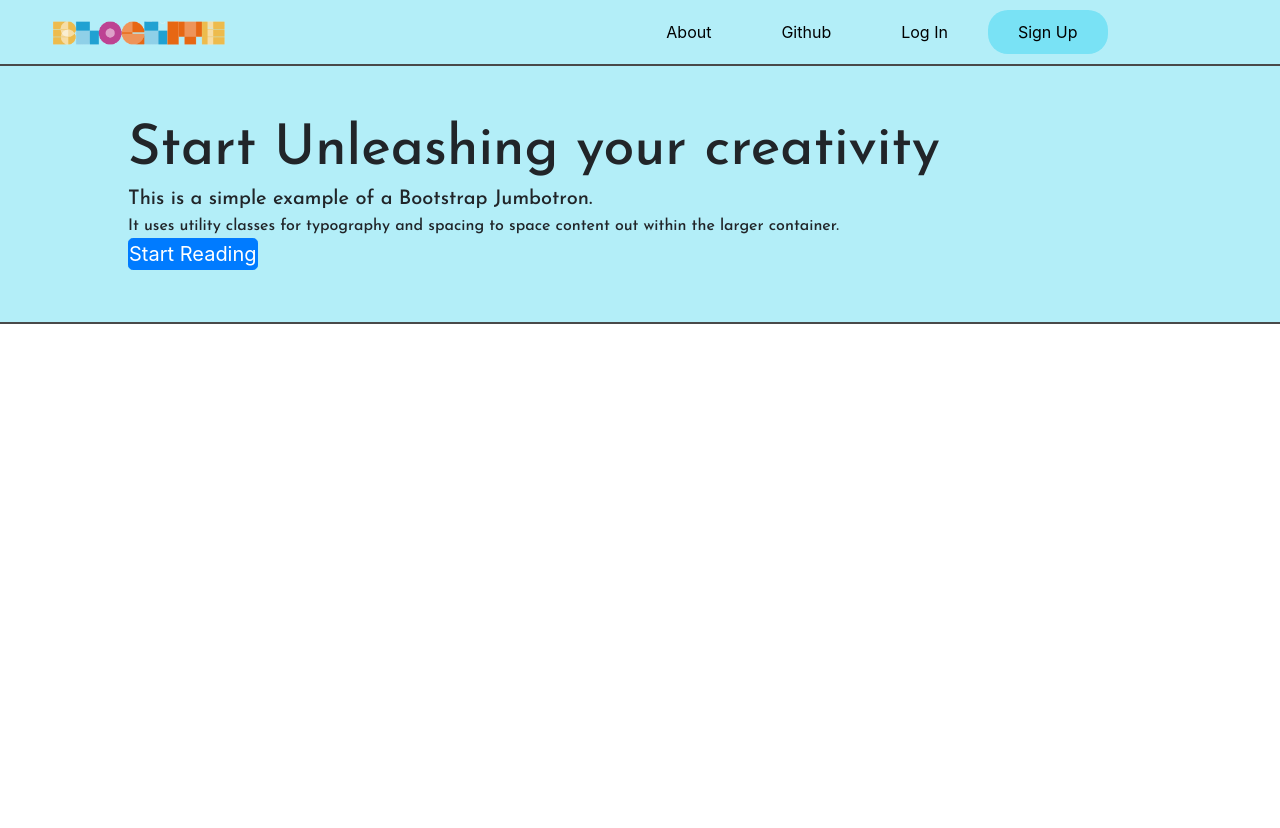
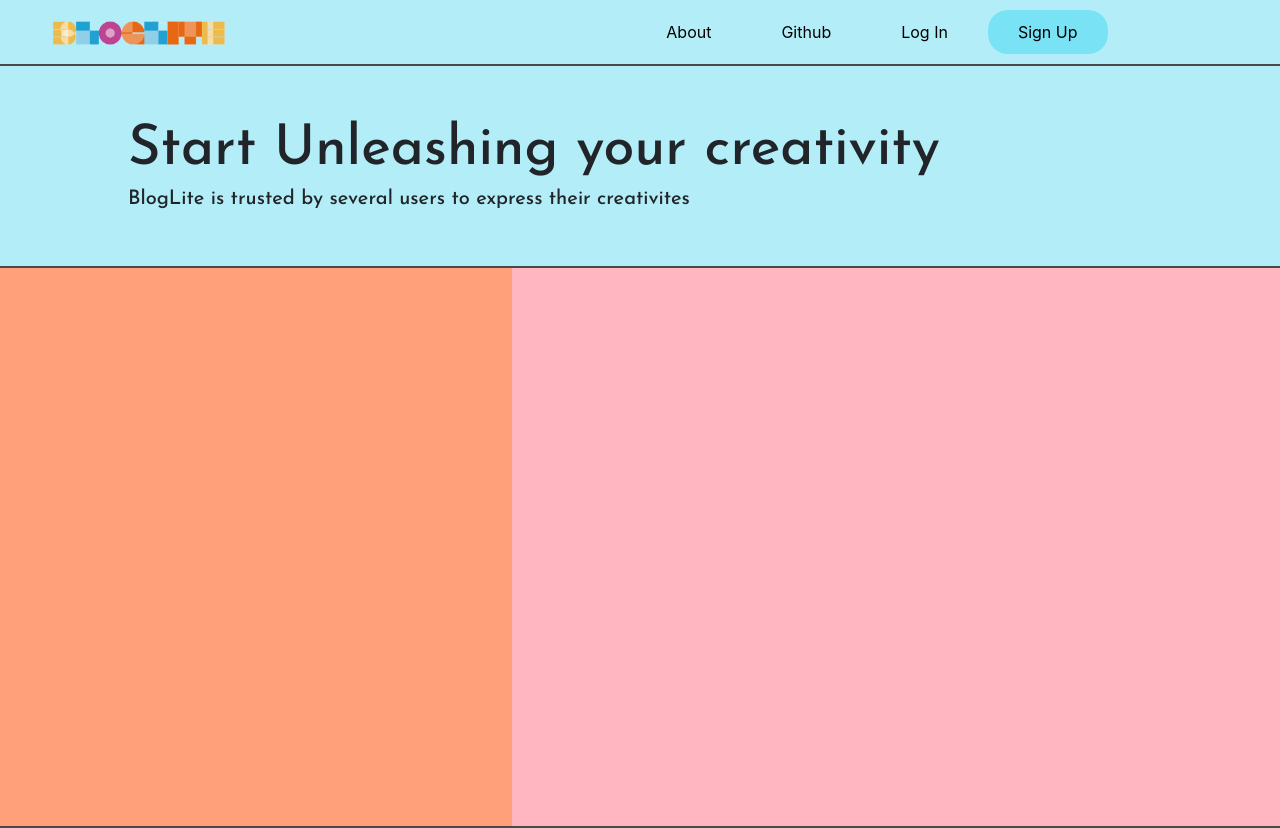
Before and after one commit to p4arth/BlogLite, a Vue app in the folder frontend/: page / in a window 1280 px wide. Before the commit the page ends 800 px from the top, so only its background shows below. Built offline with nearby package versions, Linux system fonts and the light colour scheme.

Commit message:
imporved frontpage a bit

```diff
--- a/frontend/src/components/FrontPage.vue
+++ b/frontend/src/components/FrontPage.vue
@@ -6,9 +6,25 @@
       <div id = "content-jumbotron" class = "jumbotron">
         <div class = "jumbotron-content" >
             <h1 class="display-4">Start Unleashing your creativity</h1>
-            <p class="lead">This is a simple example of a Bootstrap Jumbotron.</p>
-            <p>It uses utility classes for typography and spacing to space content out within the larger container.</p>
-            <a class="btn btn-primary btn-lg" role="button">Start Reading</a>
+            <p class="lead">BlogLite is trusted by several users to express their creativites</p>
+        </div>
+      </div>
+      <div id = "content-jumbotron"
+           class = "jumbotron"
+           style="background-color: lightsalmon;
+                  width: 40%;
+                  height: 70vh;
+                  float: left;">
+        <div class = "jumbotron-content" >
+        </div>
+      </div>
+      <div id = "content-jumbotron"
+           class = "jumbotron"
+           style="background-color: lightpink;
+                  width: 60%;
+                  height: 70vh;
+                  float:left;">
+        <div class = "jumbotron-content" >
         </div>
       </div>
     </div>
```
Also changed, not shown: 2 other files (tests, documents, lock files or other folders).
